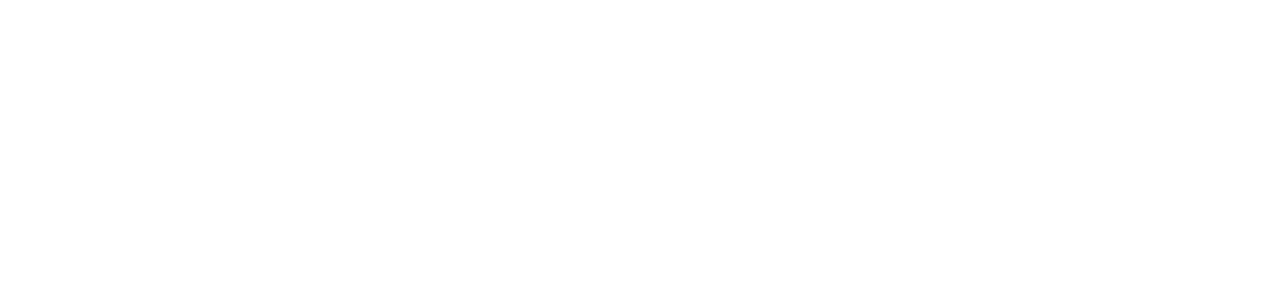
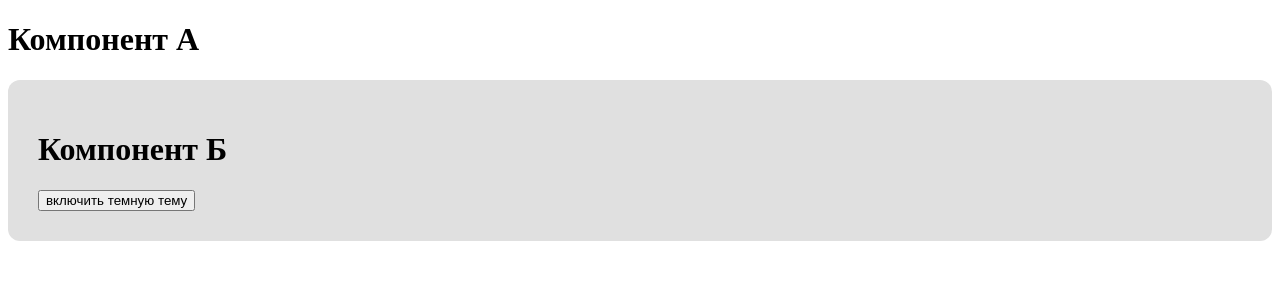
Before and after one commit to morkovkina14/rtk-redev, a React (Vite) app: page / in a window 1280 px wide. Shown: the top 300 px of the page. Built offline with nearby package versions, Linux system fonts and the light colour scheme.

Commit message:
homework-2-3.1

```diff
--- a/src/App.jsx
+++ b/src/App.jsx
@@ -1,12 +1,20 @@
-import React from "react";
-
+import React, { useState } from 'react'
+import Theme from './components/Theme'
+import ComponentsA from './components/ComponentsA'
 
 const App = () => {
+  const [state, setState] = useState('light')
+  const toggle = () => {
+    setState((prevState) => (prevState === 'light' ? 'dark' : 'light'))
+  }
+
   return (
     <div>
+      <Theme.Provider value={{ state, toggle }}>
+        <ComponentsA />
+      </Theme.Provider>
+    </div>
+  )
+}
 
-    </div>
-  );
-};
-
-export default App;
+export default App
--- /dev/null
+++ b/src/components/ComponentsA.jsx
@@ -0,0 +1,12 @@
+import React from 'react'
+import ComponentsB from './ComponentsB'
+const ComponentsA = () => {
+  return (
+    <>
+      <h1>Компонент А</h1>
+      <ComponentsB />
+    </>
+  )
+}
+
+export default ComponentsA
--- /dev/null
+++ b/src/components/ComponentsB.jsx
@@ -0,0 +1,22 @@
+import React, { useContext } from 'react'
+import Theme from './Theme'
+
+const ComponentsB = () => {
+  const { state, toggle } = useContext(Theme)
+  const styleB = {
+    backgroundColor: state === 'light' ? '#e0e0e0' : '#444444',
+    padding: '30px',
+    borderRadius: '12px',
+    transition: 'all 0.3s ease',
+  }
+  return (
+    <div style={styleB}>
+      <h1>Компонент Б</h1>
+      <button onClick={toggle}>
+        {state === 'light' ? ' включить темную тему' : 'включить светлую тему'}
+      </button>
+    </div>
+  )
+}
+
+export default ComponentsB
--- /dev/null
+++ b/src/components/Theme.jsx
@@ -0,0 +1,5 @@
+import { createContext } from 'react'
+
+const Theme = createContext()
+
+export default Theme
```
